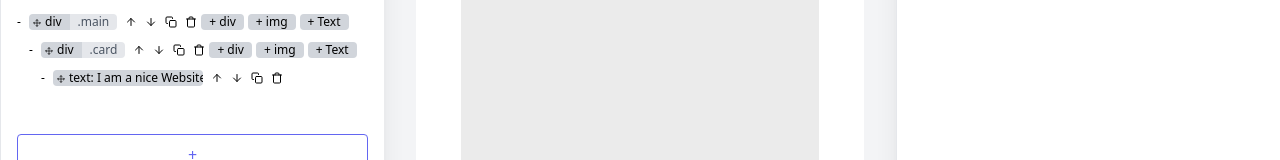
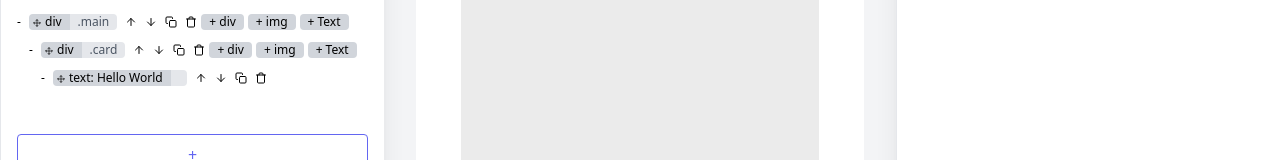
Before and after one commit to tdesero/wysicss, a React (Create React App) app: page / in a window 1280 px wide. Shown: the part 315-475 px from the top of the page. Built offline with nearby package versions, Linux system fonts and the light colour scheme.

Commit message:
changed default text

```diff
--- a/src/constants/index.js
+++ b/src/constants/index.js
@@ -58,7 +58,7 @@ export const DEFAULT_ELEMENTS = [
             id: "_pee8z2jje",
             classNames: [],
             children: [],
-            text: "I am a nice Website",
+            text: "Hello World",
           },
         ],
       },
```
